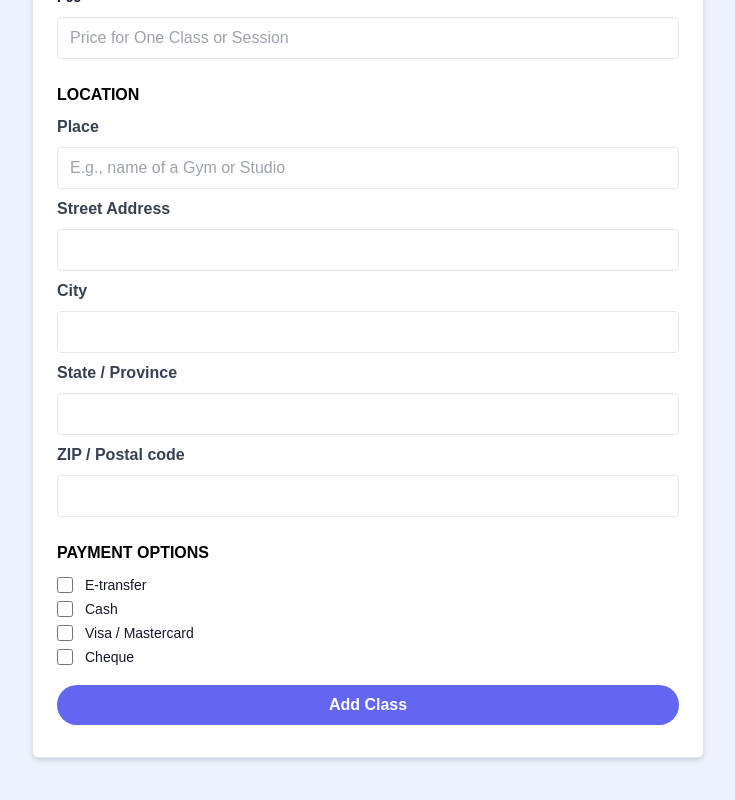
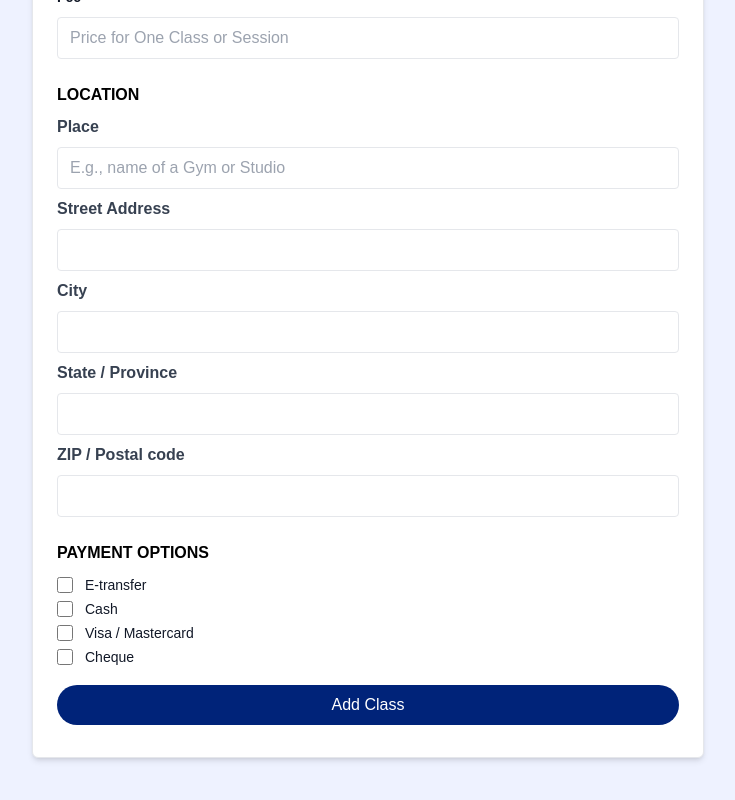
Before and after one commit to akarlovskaya/react-fitness-classes-board, a React (Vite) app: page /add-class in a window 1280 px wide. Shown: the part 1009-1809 px from the top of the page, without its empty margins (272-1007 px from the left). Built offline with nearby package versions, Linux system fonts and the light colour scheme; no server answers.

Commit message:
Add spinner  add Create Class Listing Button on Profile page

```diff
--- a/src/components/PrivateRoute.jsx
+++ b/src/components/PrivateRoute.jsx
@@ -1,12 +1,13 @@
 import React from 'react';
 import { Outlet, Navigate } from 'react-router-dom';
 import { useAuthStatus} from '../hooks/useAuthStatus';
+import Spinner from './Spinner';
 
 const PrivateRoute = () => {
     const {loggedIn, checkingStatus} = useAuthStatus();
 
     if (checkingStatus) {
-        return <h3>Loading ...</h3>
+        return <Spinner />
     }
 
      return loggedIn ? <Outlet /> : <Navigate to="/sign-in" />
--- a/src/pages/AddClassPage.jsx
+++ b/src/pages/AddClassPage.jsx
@@ -366,7 +366,7 @@ const AddClassPage = ({addClassSubmit}) => {
 
             <div>
             <button
-                className="bg-indigo-500 hover:bg-indigo-600 text-white font-bold py-2 px-4 rounded-full w-full focus:outline-none focus:shadow-outline"
+                className="bg-navy hover:bg-navy-light text-white py-2 px-4 rounded-full w-full focus:outline-none focus:shadow-outline"
                 type="submit">
                 Add Class
             </button>
--- a/src/pages/ProfilePage.jsx
+++ b/src/pages/ProfilePage.jsx
@@ -4,6 +4,8 @@ import { useNavigate } from 'react-router-dom';
 import { doc, updateDoc, addDoc } from 'firebase/firestore';
 import { db } from '../firebase.js';
 import { toast } from 'react-toastify';
+import { IoCreateOutline } from "react-icons/io5";
+import { Link } from 'react-router-dom';
 
 
 const ProfilePage = () => {
@@ -203,6 +205,13 @@ const ProfilePage = () => {
                   </fieldset> */}
               {/* </fieldset> */}
             </form>
+
+            {/* Create Class Listing Button*/}
+            <Link to='/add-class'
+              className='flex bg-navy hover:bg-navy-light justify-center text-white py-2 px-4 rounded-full w-full items-center focus:outline-none focus:shadow-outline'
+            >
+              <IoCreateOutline className='mr-2 text-xl'/> Create Class
+            </Link>
           </div>
         </div>
       </section>
```
